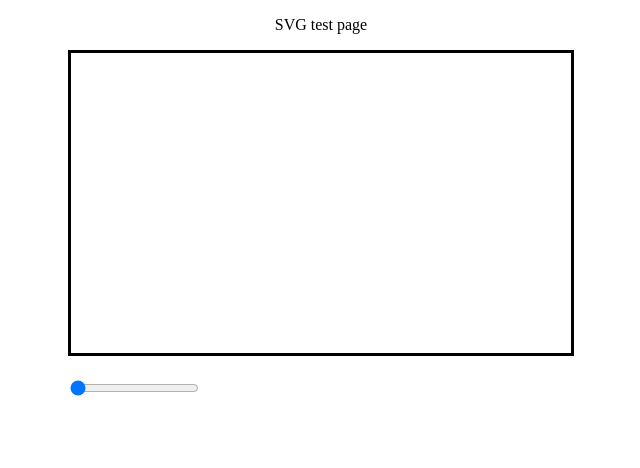
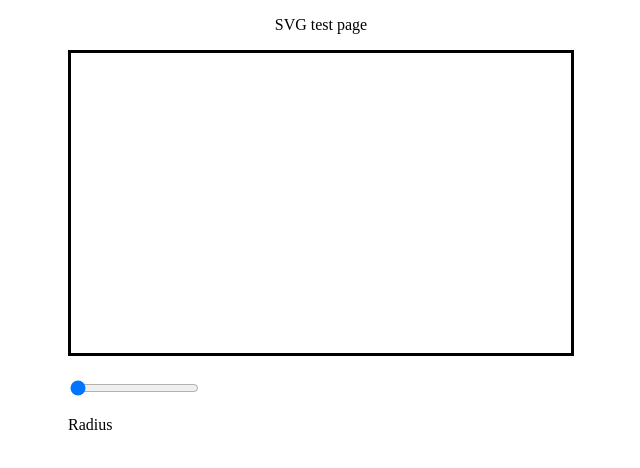
Before and after one commit to dueckman/voronoi, a plain HTML site: page index.html in a window 1280 px wide. Shown: the full height of the page, 319-959 px from the left. Drawn offline with nearby package versions, Linux system fonts and the light colour scheme.

Commit message:
Update index.html

```diff
--- a/index.html
+++ b/index.html
@@ -10,6 +10,7 @@
       <svg width='500' height='300' style='border-style: solid;'></svg>
       <br/><br/>
       <input type="range" min="2" max="300" value="2" id="nRadius" />
+      <p id="radiusText">Radius</p>
 
       <script type="text/javascript" src="voronoi.js"></script>
 
```
